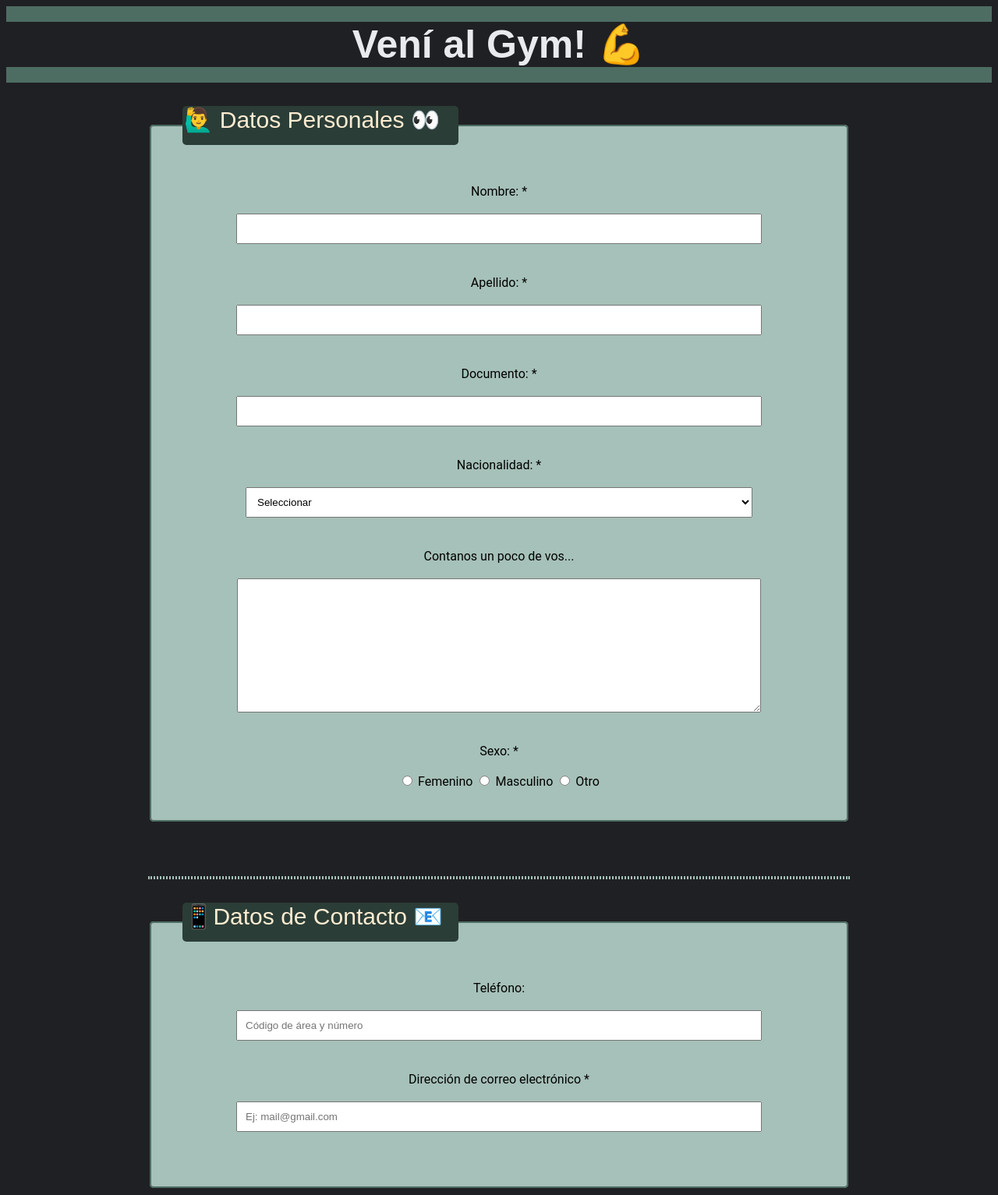
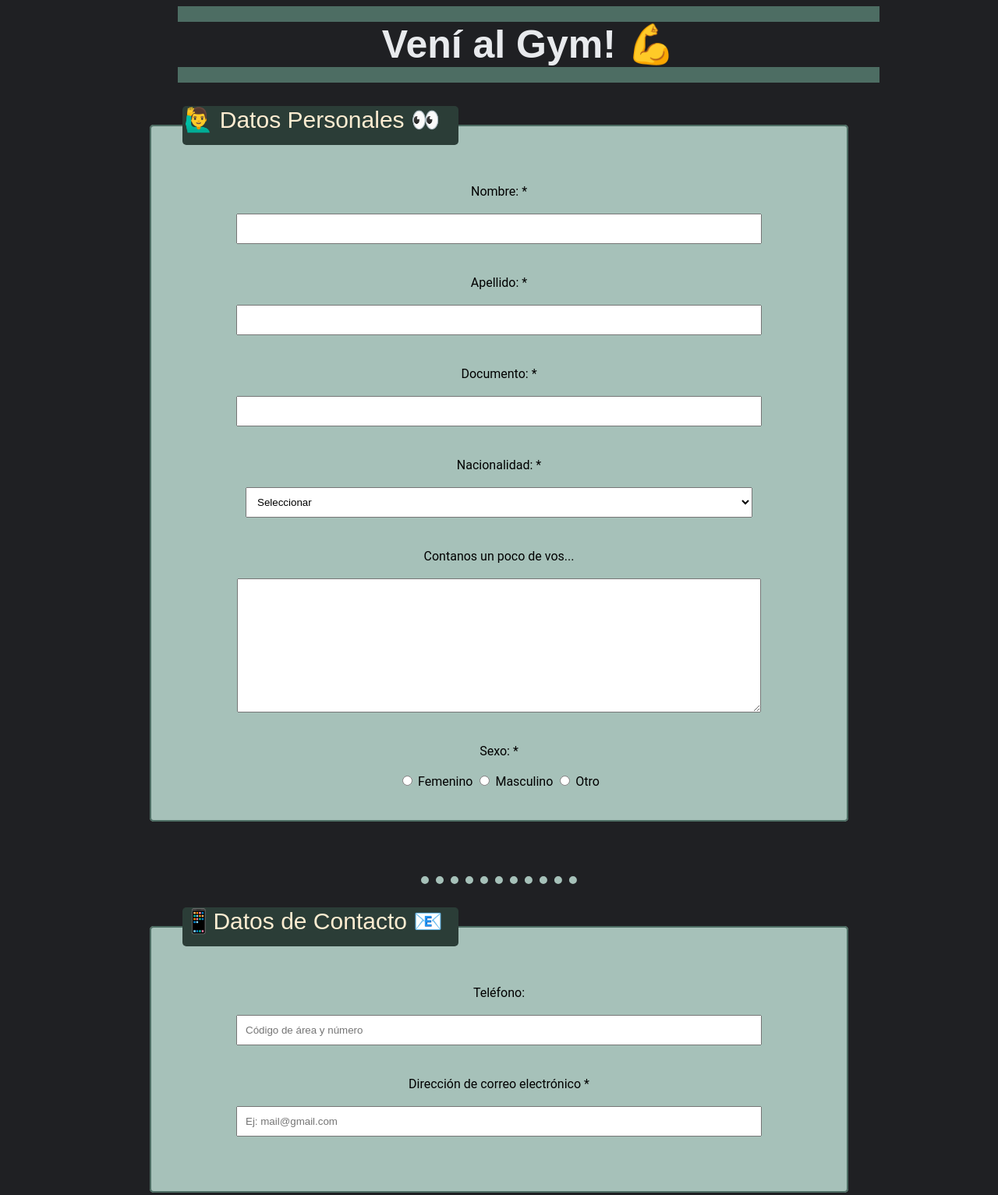
Before and after one commit to MariaLauraManrique/desafio04, a website built with Vite: page index.html in a window 1280 px wide. Shown: the top 1533 px of the page at 78% size. Built offline with nearby package versions, Linux system fonts and the light colour scheme.

Commit message:
Se procedió a agregar estilos en el html con CSS

```diff
--- a/style.css
+++ b/style.css
@@ -8,15 +8,18 @@ h1{
   font-size: 50px;
   font-family: 'Poppins', sans-serif;
   margin: 0;
- }
+  }
+
 div.bordes{
-  box-sizing: border-box;
+  box-sizing:border-box;
   border:20px solid #4d6d63;
   border-left: none;
   border-right: none;
   margin-bottom: 30px;
+  width: 900px;
+  margin-left: 220px;
 
-}
+  }
 
 legend{
   background-color: #2b3d37;
@@ -28,7 +31,7 @@ legend{
   height: 50px;
   align-items: left;
   margin-top: 20px;
-  }
+}
 
 fieldset{
   background-color: #a6c1b9;
@@ -91,6 +94,11 @@ textarea:active{
 }
 
 .borde-punteado{
-  border: 2px dotted #a6c1b9;
+  border: 10px dotted #a6c1b9;
+  border-bottom: none;
+  border-left: none;
+  border-right: none;
   margin-bottom: 30px;
-  }
+  width: 200px;
+  margin-left: 350px;
+}
```
